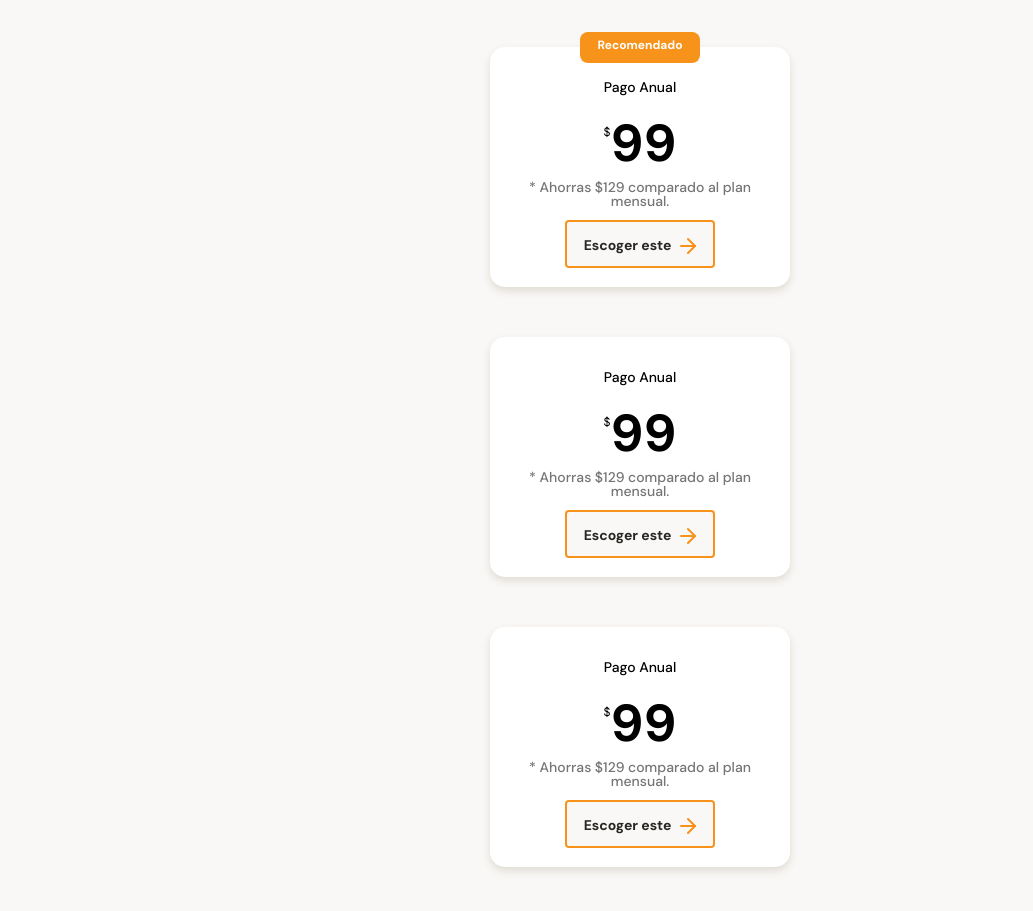
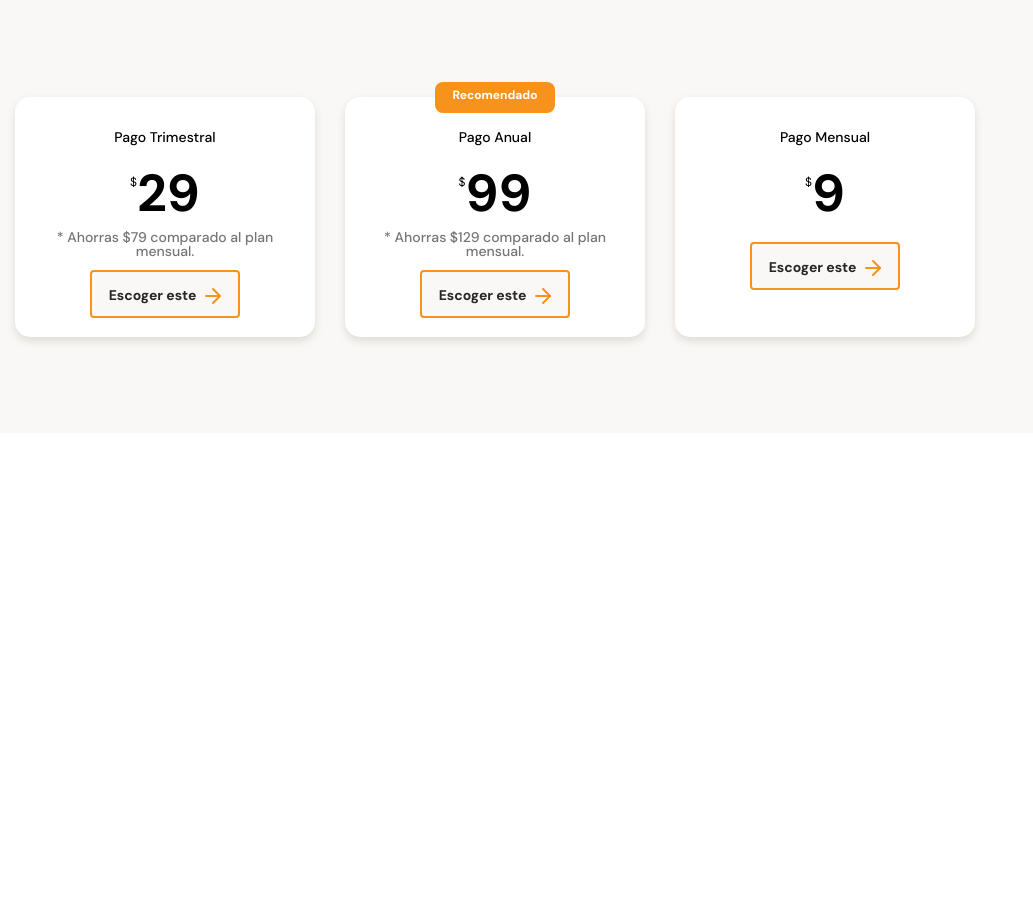
Before and after one commit to jimmy-bustillo/batatabit-platzi, a plain HTML site: page index.html in a window 1280 px wide. Shown: the part 2517-3428 px from the top of the page, without its empty margins (0-1033 px from the left). After the commit the page ends 2950 px from the top, so only its background shows below. Drawn offline with Linux system fonts and the light colour scheme.

Commit message:
Se le dio estilo a las nuevas tarjetas y un scroll horizontal

```diff
--- a/index.html
+++ b/index.html
@@ -129,6 +129,16 @@
         </div>
         <section class="plans-container--slider">
           <article class="plans-container--card">
+            <div class="plan-info-container">
+              <h3 class="plan-card--title">Pago Trimestral</h3>
+              <p class="plan-card--price"><span>$</span>29</p>
+              <p class="plan-card--saving">
+                * Ahorras $79 comparado al plan mensual.
+              </p>
+              <button class="plan-card--call">Escoger este<span></span></button>
+            </div>
+          </article>
+          <article class="plans-container--card">
             <p class="recomendado">Recomendado</p>
             <div class="plan-info-container">
               <h3 class="plan-card--title">Pago Anual</h3>
@@ -141,21 +151,8 @@
           </article>
           <article class="plans-container--card">
             <div class="plan-info-container">
-              <h3 class="plan-card--title">Pago Anual</h3>
-              <p class="plan-card--price"><span>$</span>99</p>
-              <p class="plan-card--saving">
-                * Ahorras $129 comparado al plan mensual.
-              </p>
-              <button class="plan-card--call">Escoger este<span></span></button>
-            </div>
-          </article>
-          <article class="plans-container--card">
-            <div class="plan-info-container">
-              <h3 class="plan-card--title">Pago Anual</h3>
-              <p class="plan-card--price"><span>$</span>99</p>
-              <p class="plan-card--saving">
-                * Ahorras $129 comparado al plan mensual.
-              </p>
+              <h3 class="plan-card--title">Pago Mensual</h3>
+              <p class="plan-card--price"><span>$</span>9</p>
               <button class="plan-card--call">Escoger este<span></span></button>
             </div>
           </article>
--- a/style.css
+++ b/style.css
@@ -396,13 +396,29 @@ main {
   color: #757575;
 }
 
+.plans-container--slider {
+  display: flex;
+  height: 316px;
+  overflow-x: scroll;
+  overscroll-behavior-x: contain;
+  scroll-snap-type: x proximity;
+}
+.plans-container--slider::-webkit-scrollbar {
+  background-color: var(--soft-orange);
+  height: 3px;
+}
+.plans-container--slider::-webkit-scrollbar-thumb {
+  background-color: var(--bitcoin-orange);
+}
+
 .plans-container--card {
   position: relative;
+  scroll-snap-align: center;
   width: 60%;
   min-width: 230px;
   max-width: 300px;
   height: 240px;
-  margin: 50px auto 0;
+  margin: 50px 15px 0;
   padding: 0 15px;
   background-color: var(--just-white);
   border-radius: 15px;
```
